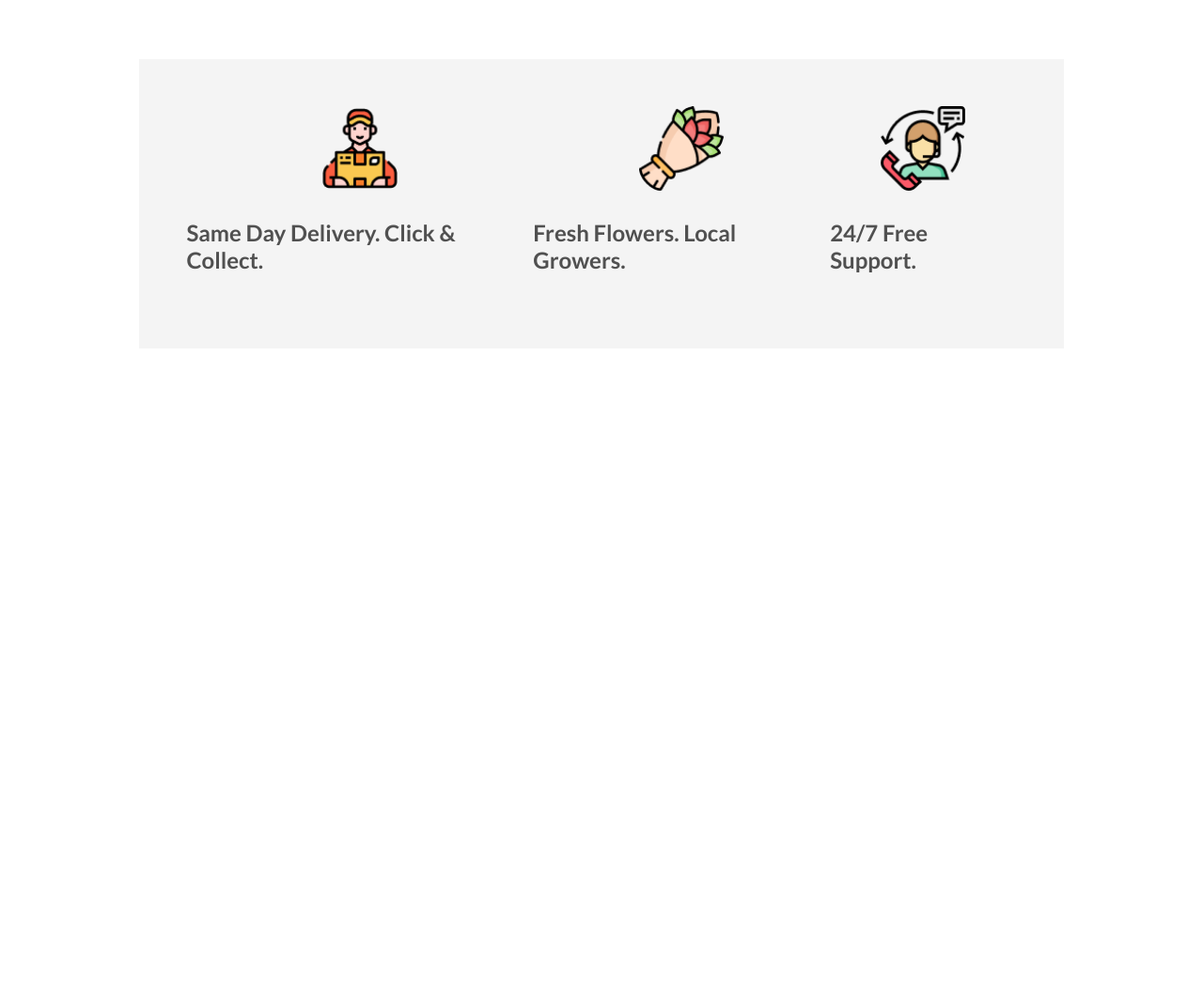
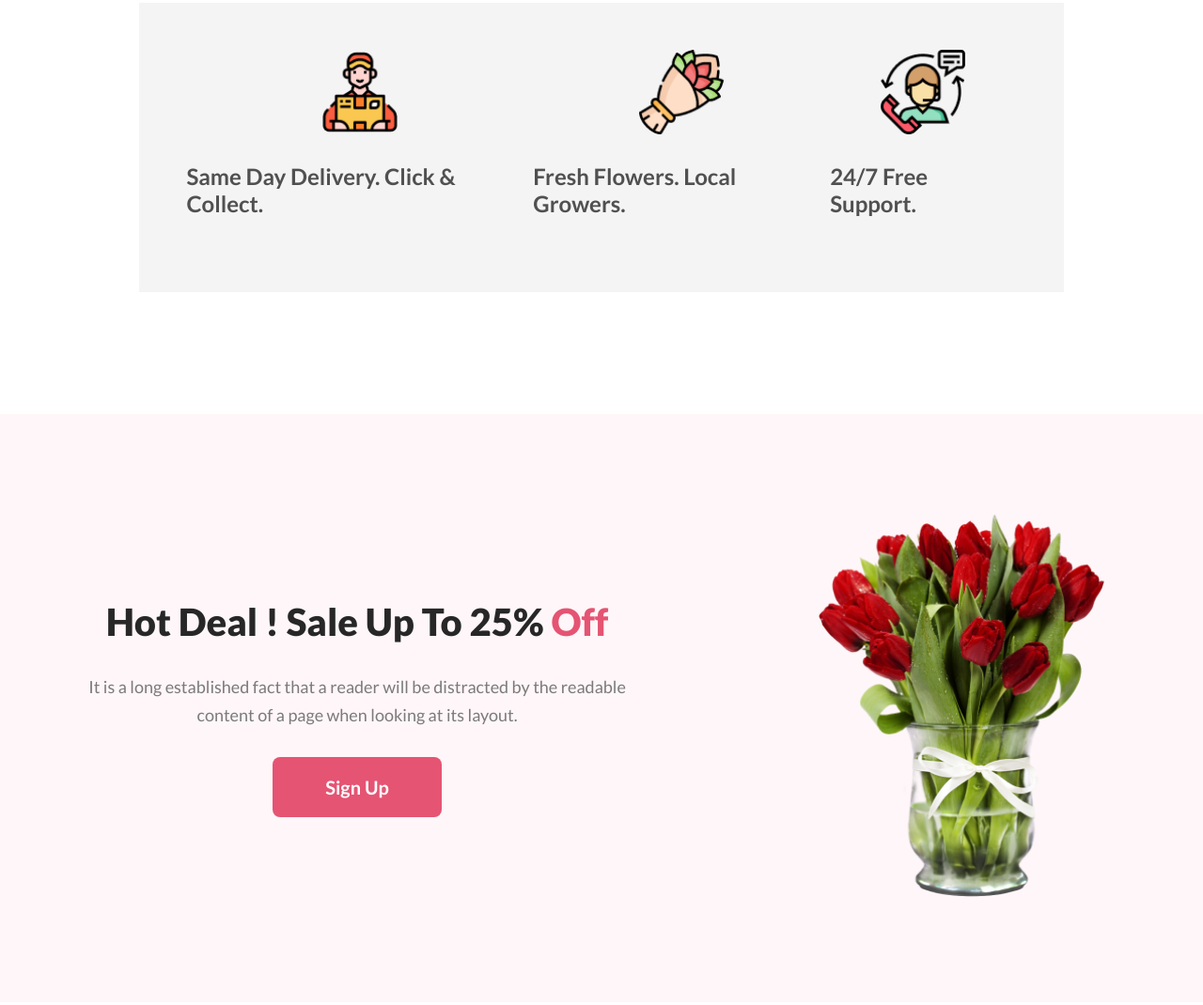
Before and after one commit to akibrahman/assignment-1-ph, a plain HTML site: page index.html in a window 1280 px wide. Shown: the part 1760-2830 px from the top of the page at 94% size. Before the commit the page ends 2131 px from the top, so only its background shows below. Drawn offline with Linux system fonts and the light colour scheme.

Commit message:
Discount Section Added

```diff
--- a/index.html
+++ b/index.html
@@ -62,6 +62,21 @@
           <p>24/7 Free Support.</p>
         </div>
       </section>
+      <!-- Discount Section Starts Here  -->
+      <section class="discount-container">
+        <div class="d-info">
+          <h1>Hot Deal ! Sale Up To 25% <span>Off</span></h1>
+          <p>
+            It is a long established fact that a reader will be distracted by
+            the readable <br />
+            content of a page when looking at its layout.
+          </p>
+          <button>Sign Up</button>
+        </div>
+        <div class="d-img">
+          <img src="./assets/pngwing 8.png" alt="" />
+        </div>
+      </section>
     </main>
     <footer></footer>
   </body>
--- a/style.css
+++ b/style.css
@@ -53,7 +53,7 @@
 /* Featured Section Style  */
 .featured {
   background-color: #fff;
-  margin: 180px 0;
+  margin: 120px 0 180px 0;
 }
 .f-subtitle {
   /*f-subtitle means Featured-subtitle */
@@ -125,3 +125,49 @@
   margin: 30px 0;
   border-radius: 8px;
 }
+
+/* Discount Section Style   */
+.discount-container {
+  width: 100%;
+  background-color: #fef6f8;
+  margin: 130px 0;
+  display: flex;
+  gap: 200px;
+  justify-content: center;
+  padding: 100px 0;
+}
+.d-info {
+  display: flex;
+  flex-direction: column;
+  align-items: center;
+  justify-content: center;
+}
+.d-info h1 {
+  color: #272727;
+  font-size: 40px;
+  font-weight: 800;
+}
+.d-info p {
+  color: #27272799;
+  text-align: center;
+  font-size: 18px;
+  font-weight: 400;
+  line-height: 30px;
+  margin: 30px 0;
+}
+.d-info span {
+  color: #e55473;
+}
+.d-info button {
+  width: 180px;
+  color: #fff;
+  font-size: 20px;
+  font-weight: 700;
+  border-radius: 8px;
+  background: #e55473;
+  padding: 20px 0;
+  border: none;
+}
+.d-img img {
+  width: 320px;
+}
```
